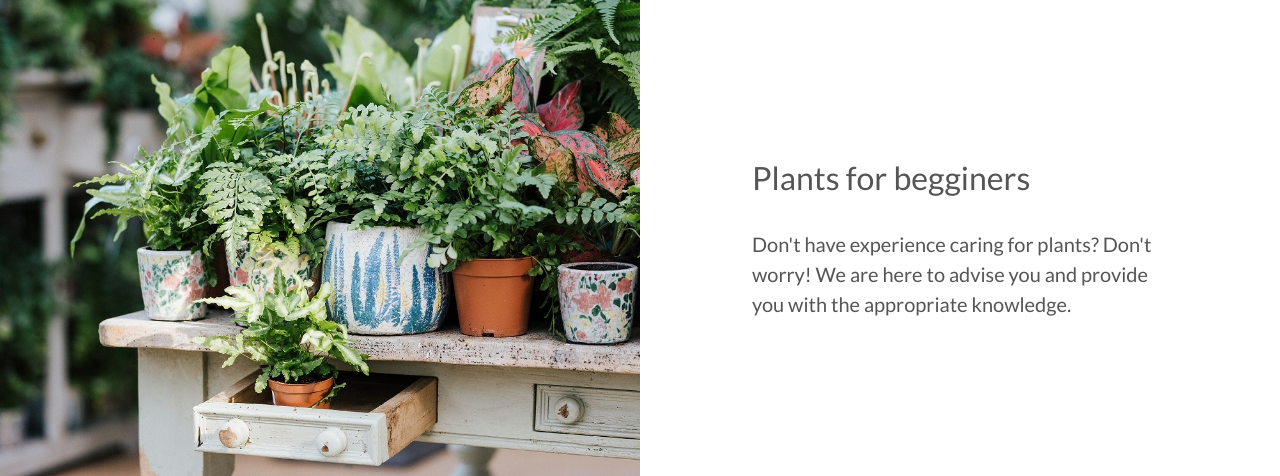
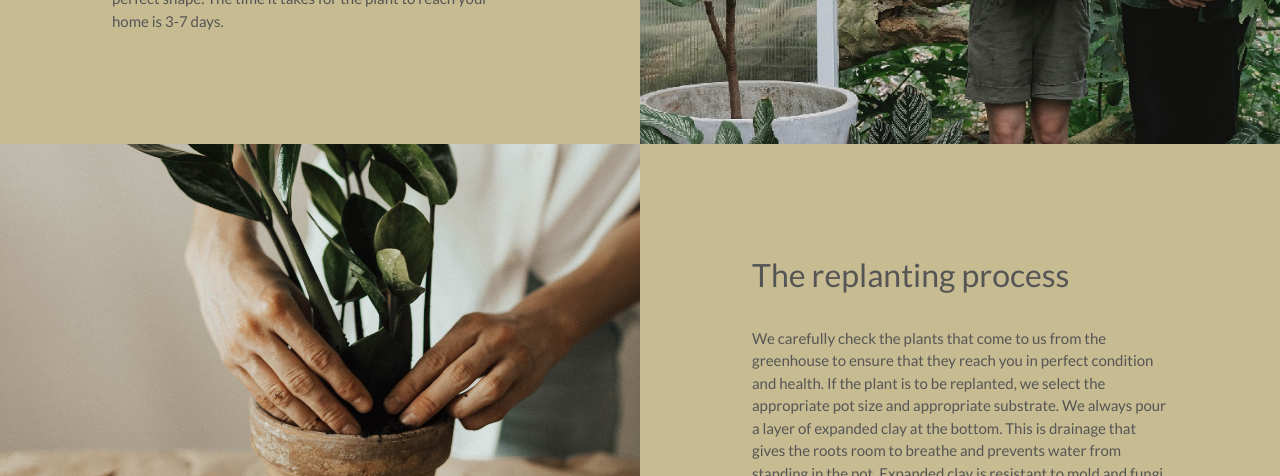
Before and after one commit to KamilaAzul/Soilmate-Plants, a Django app: page / in a window 1280 px wide. Shown: the part 1745-2221 px from the top of the page. Run offline with Django 3.2, Linux system fonts and the light colour scheme; some libraries are stand-ins or nearby versions.

Commit message:
Add update to home page, service section

```diff
--- a/home/templates/home/index.html
+++ b/home/templates/home/index.html
@@ -80,6 +80,8 @@
     </div>
   </div>
 </section>
+<!--End of Ikons Grid-->
+
 <!-- Our services-->
 <section class="showcase">
   <div class="container-fluid p-0">
@@ -87,44 +89,47 @@
       <div
         class="col-lg-6 order-lg-2 text-white showcase-img"
         style="
-          background-image: url('media/home page img/pexels-tiia-pakk-4350803.jpg');
+          background-image: url('media/products/fromWhere.jpg');
         "
       ></div>
       <div class="col-lg-6 order-lg-1 my-auto showcase-text">
-        <h2>Which plant should I choose?</h2>
+        <h2>From where my plant is coming from?</h2>
         <br />
         <p class="lead mb-0">
-          We believe that life is better when we are surrounded by plants and we
-          will help you find a plant you can handle.
+            In our Soilmate Plants store, we have many species of plants that are most often purchased by our customers. The more exotic ones are brought from the greenhouse only after we know that they will go to a new home. The journey of plants from the greenhouse to our Transplanting Point takes one day. Then they spend another day there under our care, when we transplant them to appropriate soil and larger pots, wash and prepare them. If you are from Berlin, the plants will usually arrive to you on the 3rd day after leaving the greenhouse, if you order the plants with courier delivery, they will be at your door on the 6th-7th. day after leaving the greenhouse - always in perfect shape. The time it takes for the plant to reach your home is 3-7 days.
         </p>
       </div>
     </div>
     <div class="row g-0">
       <div
         class="col-lg-6 text-white showcase-img"
-        style="background-image: url('media/home page img/1.jpg')"
+        style="background-image: url('media/products/repotting.jpg')"
       ></div>
       <div class="col-lg-6 my-auto showcase-text">
-        <h2>Plants for begginers</h2>
+        <h2>The replanting process</h2>
         <br />
         <p class="lead mb-0">
-          Don't have experience caring for plants? Don't worry! We are here to
-          advise you and provide you with the appropriate knowledge.
+            We carefully check the plants that come to us from the greenhouse to ensure that they reach you in perfect condition and health.
+            If the plant is to be replanted, we select the appropriate pot size and appropriate substrate.
+            We always pour a layer of expanded clay at the bottom. This is drainage that gives the roots room to breathe and prevents water from standing in the pot. Expanded clay is resistant to mold and fungi, so it prevents root rot.
+            When replanting, we also look at the roots - it is important that they are healthy. We are careful not to damage the roots, so we transplant the plants with the greatest care.
         </p>
       </div>
     </div>
     <div class="row g-0">
       <div
         class="col-lg-6 order-lg-2 text-white showcase-img"
-        style="background-image: url('media/home page img/hoedesign.jpg')"
+        style="background-image: url('media/products/shipping.jpg')"
       ></div>
       <div class="col-lg-6 order-lg-1 my-auto showcase-text">
-        <h2>Landscape design</h2>
+        <h2>Shipment</h2>
         <br />
         <p class="lead mb-0">
-          Do you dream of a house full of beautiful plants? But you don't know
-          where to start? Our landscape designer can come to you and select
-          plants for your space.
+            The plants are delivered to your homes in Berlin the next day! To the rest of Germany just after the weekend - we ship on Mondays, Tuesdays and Wednesdays. The pots are stable and the entire transport is safe.
+            The pot is placed in a thick cardboard insert: inside there is an ecological filler that protects the pot during shocks, and around it there is cardboard that prevents breakage.
+            On colder days, we additionally dress the plants in agrotextile clothes so that they reach you safe and sound.
+            Instructions and advice
+            We attach a care manual to each plant, where you will find all the necessary information and advice. We are always happy to answer questions and help.
         </p>
       </div>
     </div>
--- a/static/css/base.css
+++ b/static/css/base.css
@@ -188,6 +188,19 @@ a.category-badge>span.badge:hover {
     margin-bottom: 0;
 }
 /*..........................................Our services*/
+.showcase{
+    padding-left: 15px;
+    padding-right: 15px;
+    background-color: rgb(199, 187, 146);
+
+}
+.showcase p{
+    font-size: 15px;
+}
+.showcase img{
+    object-fit: cover;
+
+}
 
 /*..........................................Team members section*/
 #team{
```
Also changed, not shown: media/products/fromWhere.jpg (added), media/products/pexels-teona-swift-6913648.jpg (added), media/products/repotting.jpg (added), media/products/shipping.jpg (added).
